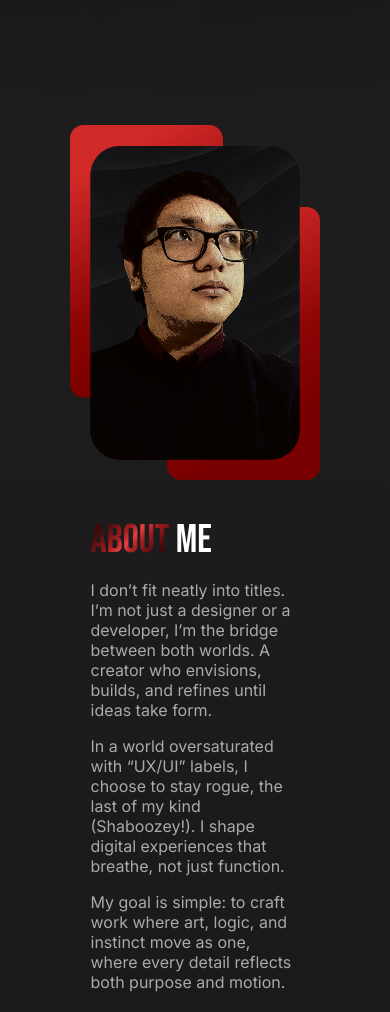
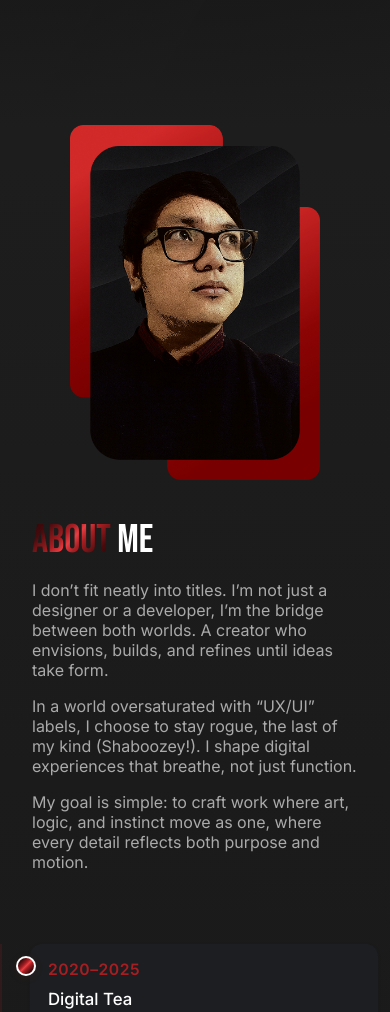
Before and after one commit to cedperez/cedperez, a website: page src/index.html in a window 390 px wide. Shown: the part 800-1812 px from the top of the page. Drawn offline with Linux system fonts and the light colour scheme.

Commit message:
about us section mobile layout

```diff
--- a/src/styles/main.css
+++ b/src/styles/main.css
@@ -561,7 +561,9 @@ a.footer-icon img {
     font-size: 16px;
     line-height: 1.5em;
   }
-
+#about {
+  max-width: 100% !important;
+}
   section h2 {
     font-size: 2.5rem !important;
   }
```
